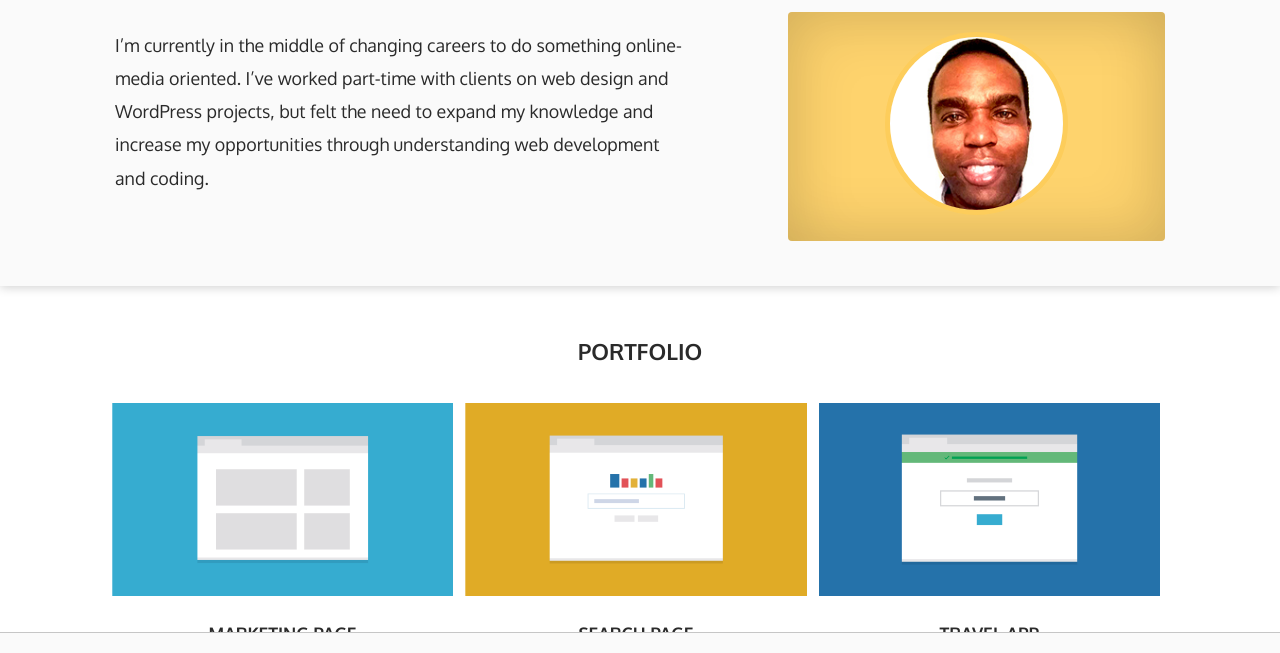
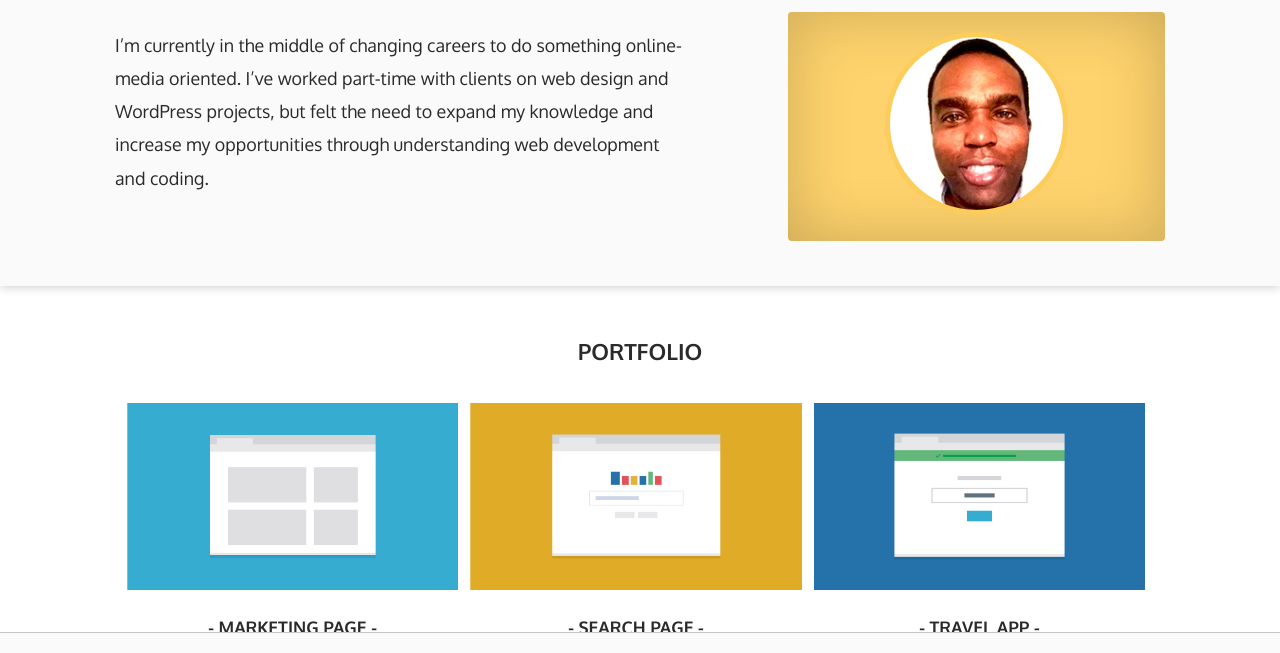
Before and after one commit to webdesignertroy/Techdegree---Project-2, a plain HTML site: page index.html in a window 1280 px wide. Shown: the part 106-759 px from the top of the page. Drawn offline with Linux system fonts and the light colour scheme.

Commit message:
CSS Clean up
1) Added new class .portfolio-padding to HTML
2) Added left and right padding of 1em to housing div of
.portfolio-padding

```diff
--- a/css/style.css
+++ b/css/style.css
@@ -247,6 +247,11 @@ footer p, .wide{
 	padding: 0 0 4em 0;
 }
 
+.portfolio-padding{
+	padding-left: 1em;
+	padding-right: 1em;
+}
+
 footer p{
 	max-width: 550px;
 	margin: 0 auto;
--- a/index.html
+++ b/index.html
@@ -30,7 +30,7 @@
             <p > I&rsquo;m currently in the middle of changing careers to do something online-media oriented. I&rsquo;ve worked part-time with clients on web design and WordPress projects, but felt the need to expand my knowledge and increase my opportunities through understanding web development and coding.</p>
         </div><!-- </.banner> -->
 </header><!-- </.main-header> -->
-<div class="container clearfix">
+<div class="container clearfix portfolio-padding">
     <a id="portfolio"></a>
     <h2> Portfolio</h2>
     <div class="primary col">
```
Also changed, not shown: 1 other file.
